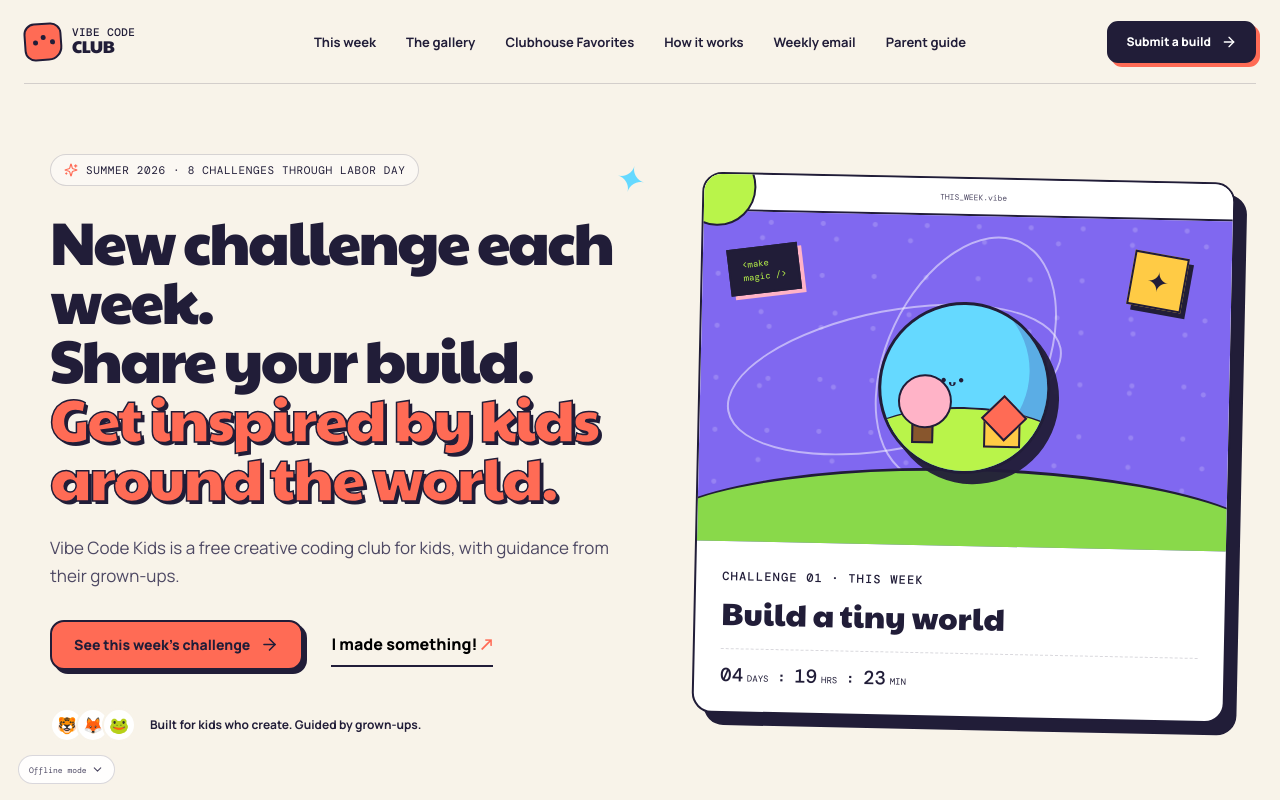
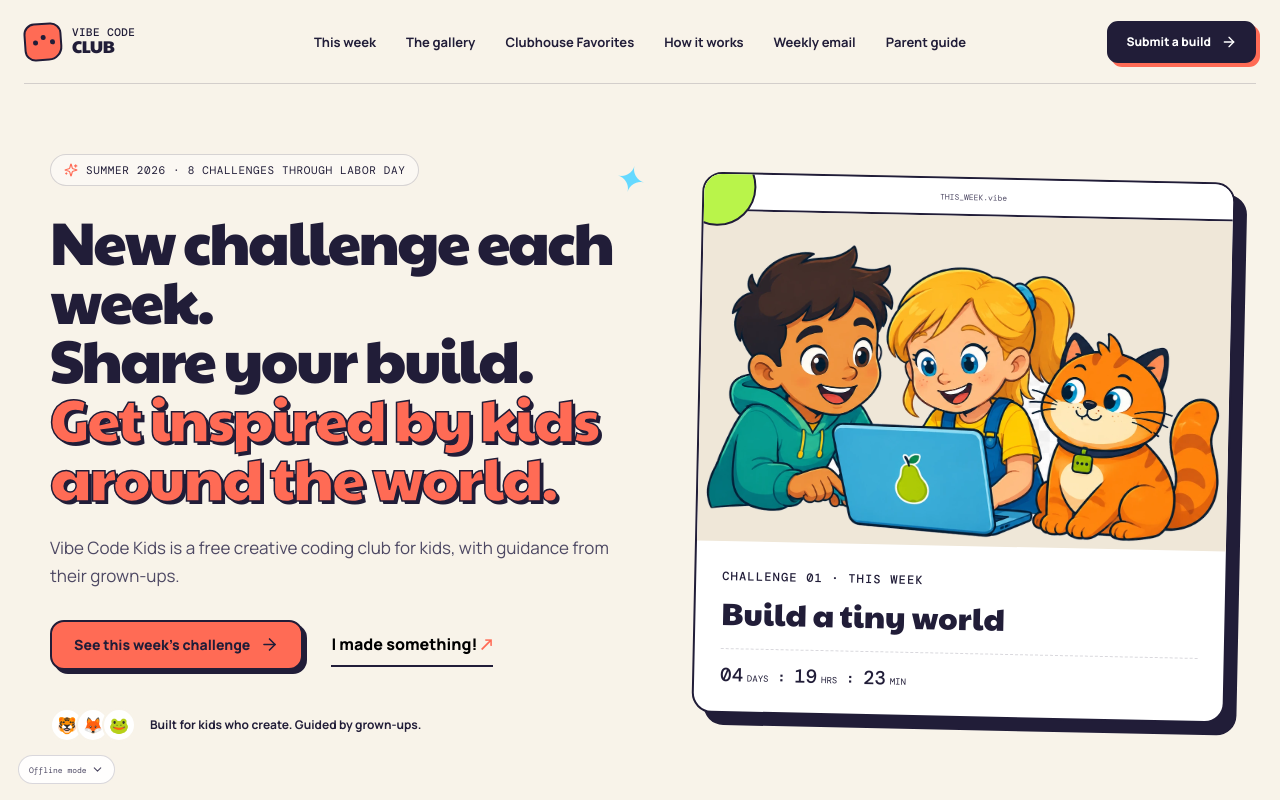
Before and after one commit to amyleesterling/kids-who-vibecode, a React (Vite) app: page / in a window 1280 px wide. Shown: the top 800 px of the page. Built offline with nearby package versions, Linux system fonts and the light colour scheme; no server answers.

Commit message:
Use the kids and cat landing thumbnail

```diff
--- a/src/App.tsx
+++ b/src/App.tsx
@@ -73,13 +73,8 @@
   return (
     <aside className="challenge-preview" aria-label="This week's challenge">
       <div className="window-bar"><span /><span /><span /><small>THIS_WEEK.vibe</small></div>
-      <div className="challenge-art">
-        <span className="orbit orbit-one" /><span className="orbit orbit-two" />
-        <span className="pixel-sun">✦</span>
-        <div className="tiny-world">
-          <span className="world-face">•ᴗ•</span><i className="world-tree" /><i className="world-home" />
-        </div>
-        <span className="floating-code">&lt;make<br />magic /&gt;</span>
+      <div className="challenge-art hero-makers-art">
+        <img className="hero-makers-image" src="/hero-kids-banner.webp" alt="Two kids creating together on a laptop with the club cat" />
       </div>
       <div className="challenge-preview-copy">
         <span className="kicker">{challenge.weekLabel}</span>
--- a/src/styles.css
+++ b/src/styles.css
@@ -85,6 +85,9 @@
 .window-bar small { font-family: 'DM Mono', monospace; font-size: 8px; margin: auto; transform: translateX(-16px); color: var(--ink-soft); }
 .challenge-art { height: 330px; position: relative; overflow: hidden; background: #8068f0; background-image: radial-gradient(circle at 30% 20%, rgba(255,255,255,.18) 0 2px, transparent 3px), radial-gradient(circle at 80% 35%, rgba(255,255,255,.18) 0 2px, transparent 3px); background-size: 52px 52px, 74px 74px; }
 .challenge-art::after { content: ''; position: absolute; left: -10%; bottom: -75px; width: 120%; height: 150px; border-radius: 50% 50% 0 0; background: #89d94a; border-top: 3px solid var(--ink); }
+.hero-makers-art { background: var(--paper-deep); background-image: none; }
+.hero-makers-art::after { display: none; }
+.hero-makers-image { width: 100%; height: 100%; display: block; object-fit: contain; object-position: center bottom; }
 .pixel-sun { position: absolute; top: 34px; right: 46px; width: 55px; height: 55px; display: grid; place-items: center; border: 2px solid var(--ink); background: var(--yellow); font-size: 27px; transform: rotate(9deg); box-shadow: 5px 5px 0 var(--ink); z-index: 1; }
 .orbit { position: absolute; border: 2px solid rgba(255,255,255,.5); border-radius: 50%; }
 .orbit-one { width: 340px; height: 140px; left: 24px; top: 95px; transform: rotate(-12deg); }
```
Also changed, not shown: public/hero-kids-banner.webp (added).
